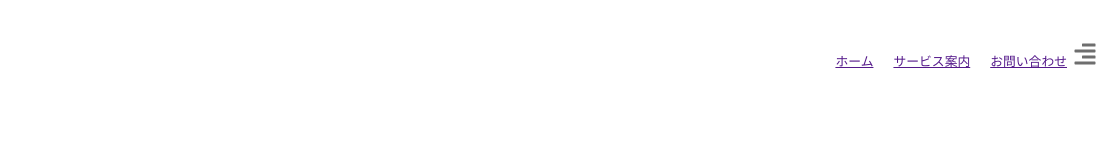
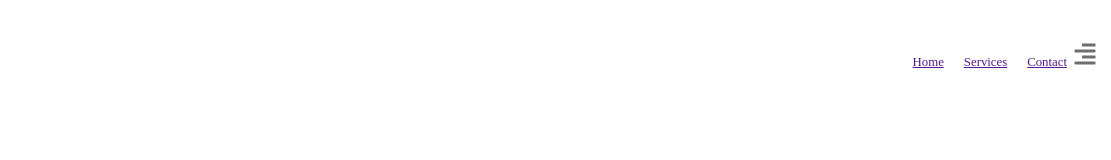
Before and after one commit to kenbom/gatsby-modern-coding, a Gatsby site: page / in a window 1280 px wide. Shown: the full height of the page, 169-1280 px from the left. Built offline with nearby package versions, Linux system fonts and the light colour scheme; Gatsby itself is replaced by a stand-in of ours.

Commit message:
modify navbar

```diff
--- a/src/components/NavMenu.js
+++ b/src/components/NavMenu.js
@@ -6,9 +6,9 @@ const NavMenu = () => {
     return (
         <div>
             <Sul>
-                <li><Link to="">ホーム</Link> </li>
-                <li><Link to="">サービス案内</Link> </li>
-                <li><Link to="">お問い合わせ</Link> </li>
+                <li><Link to="">Home</Link> </li>
+                <li><Link to="">Services</Link> </li>
+                <li><Link to="">Contact</Link> </li>
             </Sul>
         </div>
     )
```
